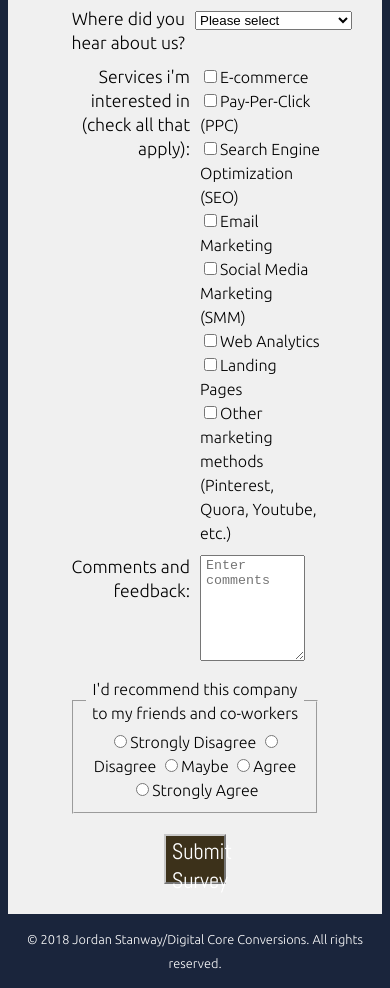
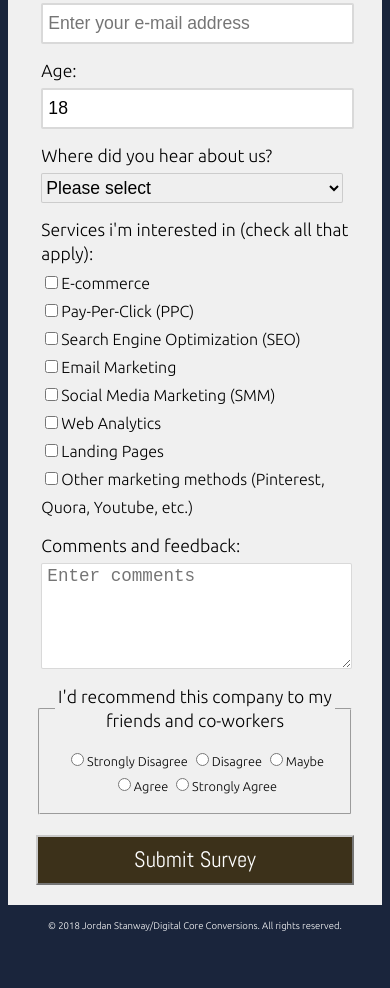
Before and after one commit to jpstanway/fcc-survey-form, a plain HTML site: page index.html in a window 390 px wide. Shown: the part 441-1429 px from the top of the page. After the commit the page ends 1389 px from the top, so only its background shows below. Drawn offline with Linux system fonts and the light colour scheme.

Commit message:
add responsiveness and improve input design

```diff
--- a/index.html
+++ b/index.html
@@ -22,7 +22,7 @@
                         <label for="name" id="name-label">Name:</label>
                     </div>
                     <div class="input">
-                        <input type="text" id="name" name="name" placeholder="Enter your first name" required>
+                        <input type="text" id="name" class="main-inputs" name="name" placeholder="Enter your first name" required>
                     </div>
                 </div>
                 <div class="form-field">
@@ -30,7 +30,7 @@
                         <label for="email" id="email-label">E-mail:</label>
                     </div>
                     <div class="input">
-                        <input type="email" id="email" name="email" placeholder="Enter your e-mail address" required>
+                        <input type="email" id="email" class="main-inputs" name="email" placeholder="Enter your e-mail address" required>
                     </div>
                 </div>
                 <div class="form-field">
@@ -38,7 +38,7 @@
                             <label for="number" id="number-label">Age:</label>
                     </div>
                     <div class="input">
-                        <input type="number" id="number" name="number"
+                        <input type="number" id="number" class="main-inputs" name="number"
                         step="1" min="18" max="65" value="18"
                         placeholder="Enter your age">
                     </div>
@@ -48,7 +48,7 @@
                         <label for="dropdown">Where did you hear about us?</label>
                     </div>
                     <div class="input">
-                        <select id="dropdown" name="dropdown">
+                        <select id="dropdown" class="main-inputs" name="dropdown">
                             <option>Please select</option>
                             <option>Word of mouth</option>
                             <option>Social Media</option>
@@ -101,7 +101,7 @@
                         <label for="comments">Comments and feedback:</label>
                     </div>
                     <div class="input">
-                        <textarea id="comments" name="comments" placeholder="Enter comments"></textarea>
+                        <textarea id="comments" class="main-inputs" name="comments" placeholder="Enter comments"></textarea>
                     </div>
                 </div>
                 <div id="rating">
--- a/style.css
+++ b/style.css
@@ -1,8 +1,63 @@
+@media screen and (max-width: 800px) {
+    #survey-form {
+        max-width: 95% !important;
+    }
+
+    #submit-btn button {
+        width: 38% !important;
+    }
+}
+
+@media screen and (max-width: 450px) {
+
+    #submit-btn button {
+        width: 100% !important;
+    }
+
+    .form-field {
+        flex-direction: column;
+    }
+
+    .label, .input {
+        width: 100% !important;
+    }
+
+    .label {
+        text-align: left !important;
+        margin: 5px;
+    }
+
+    .main-inputs {
+        width: 95% !important;
+    }
+
+    fieldset {
+        padding: 15px;
+    }
+
+    fieldset label {
+        font-size: 0.8em;
+    }
+
+    [type='radio'] {
+        margin-left: 5px !important;
+    }
+
+}
+
 body {
     font-size: 16px;
     font-family: "Ubuntu", sans-serif;
     line-height: 1.5em;
     background: #1A253C;
+}
+
+fieldset {
+    border-radius: 2px;
+}
+
+legend {
+    font-size: 1.1em;
 }
 
 #header {
@@ -42,15 +97,23 @@ body {
 }
 
 #name, #email, #number {
-    width: 80%;
-    height: 25px;
+    width: 90%;
+    height: 35px;
     padding-left: 5px;
+    font-size: 1.1em;
+}
+
+#dropdown {
+    width: 50%;
+    height: 30px;
+    font-size: 1.1em;
 }
 
 #comments {
-    width: 80%;
+    width: 90%;
     height: 100px;
     padding-left: 5px;
+    font-size: 1.1em;
 }
 
 #rating {
@@ -73,6 +136,10 @@ body {
     color: #fff;
 }
 
+#submit-btn button:hover {
+    opacity: 0.90;
+}
+
 #footer {
     max-width: 960px;
     margin: auto;
@@ -80,7 +147,7 @@ body {
 }
 
 #trademark {
-    font-size: 0.8em;
+    font-size: 0.6em;
     color: #fff;
 }
 
@@ -100,3 +167,21 @@ body {
     width: 50%;
     margin-left: 5px;
 }
+
+.main-inputs {
+    border-style: solid;
+    border-radius: 2px;
+    border-color: rgba(0, 0, 0, 0.15);
+}
+
+.main-inputs:hover {
+    border-color: rgba(0, 0, 0, 0.25);
+}
+
+[type='checkbox'] {
+    margin-bottom: 10px;
+}
+
+[type='radio'] {
+    margin-left: 20px;
+}
```
